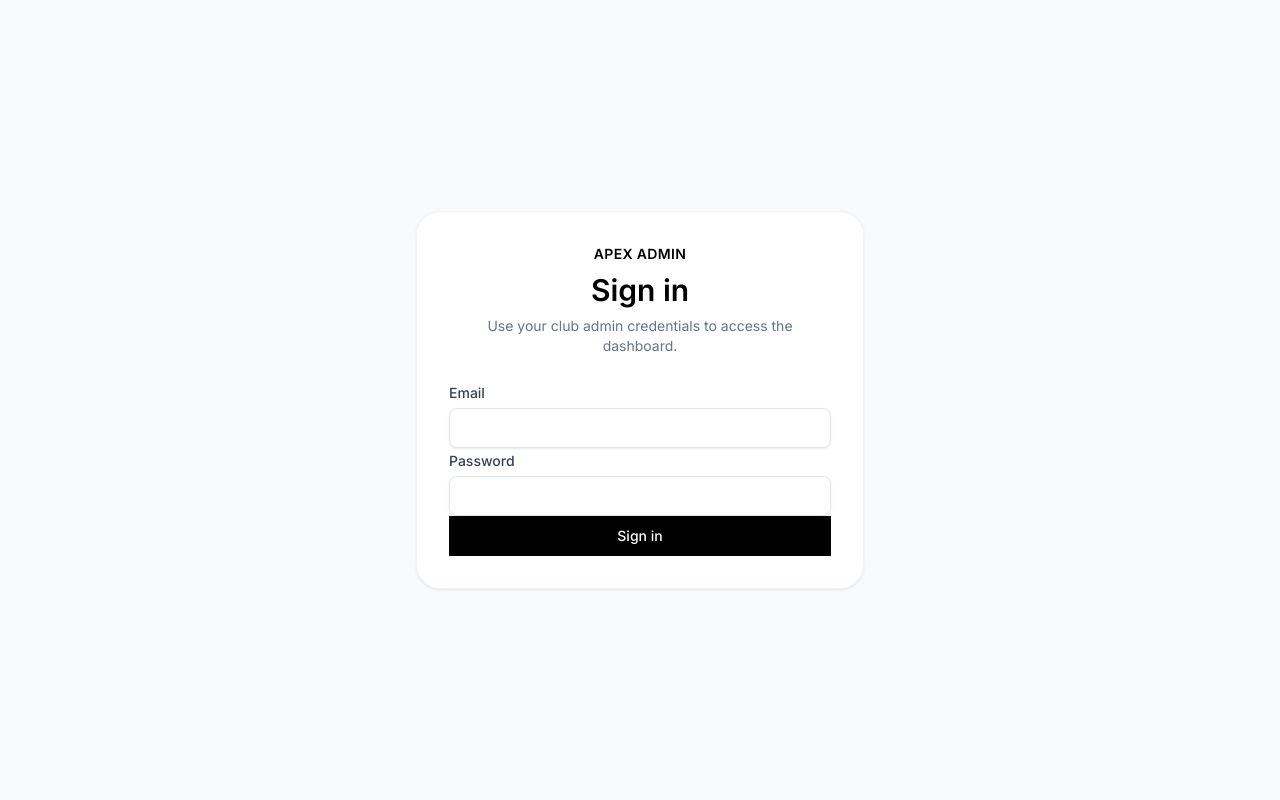
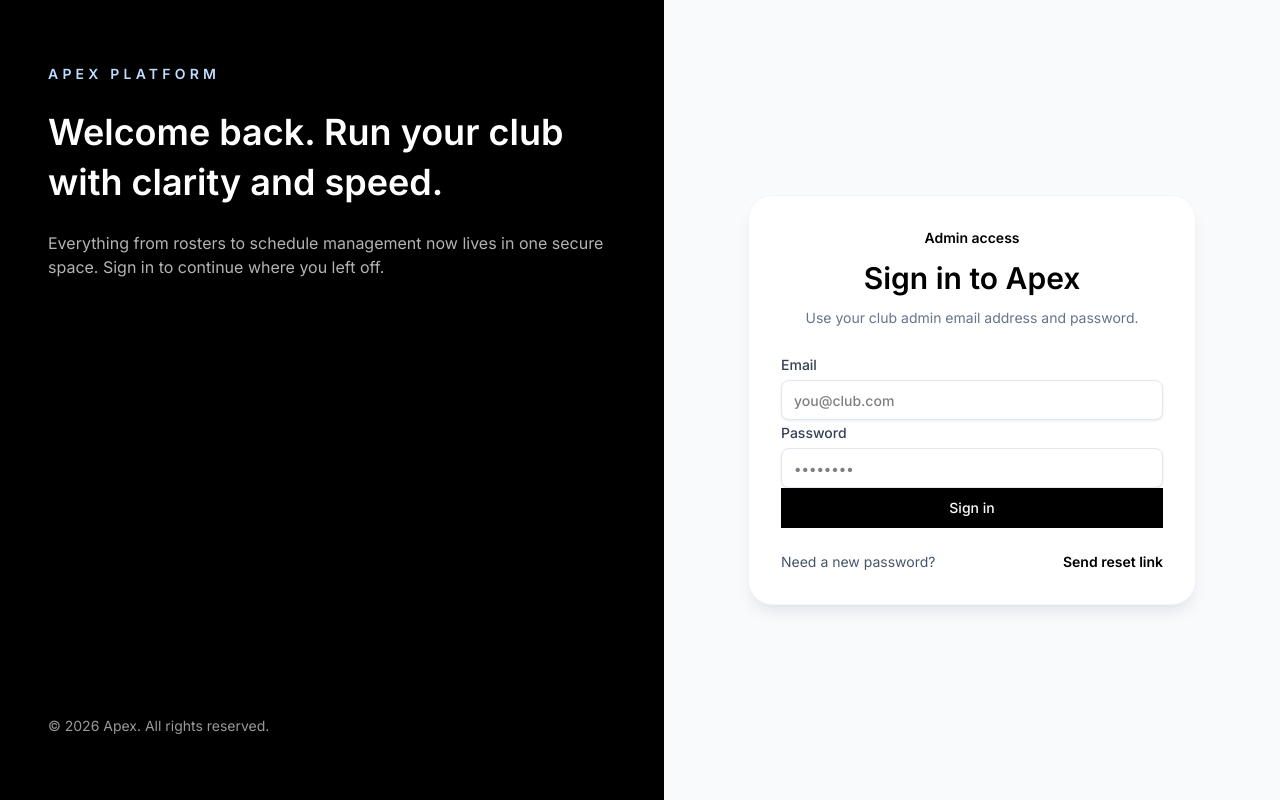
Before and after one commit to AXISONE-HQ/apex, a Next.js app in the folder frontend/: page /login in a window 1280 px wide. Built offline with nearby package versions, Linux system fonts and the light colour scheme; no server answers.

Commit message:
feat(auth): drop 3 reset and polish

```diff
--- a/frontend/src/components/auth/AuthGuard.tsx
+++ b/frontend/src/components/auth/AuthGuard.tsx
@@ -37,7 +37,7 @@ export function AuthGuard({ children }: AuthGuardProps) {
     }
   }, [isUnauthorized, pathname, router]);
 
-  if (sessionQuery.status === "loading") {
+  if (sessionQuery.isPending) {
     return (
       <div className="flex min-h-screen items-center justify-center text-sm text-[var(--color-navy-500)]">
         Verifying session…
--- a/frontend/src/components/auth/LoginPage.tsx
+++ b/frontend/src/components/auth/LoginPage.tsx
@@ -1,8 +1,9 @@
 "use client";
 
 import { FormEvent, useState } from "react";
-import { useRouter } from "next/navigation";
-import { signInWithEmailAndPassword } from "firebase/auth";
+import { useRouter, useSearchParams } from "next/navigation";
+import { FirebaseError } from "firebase/app";
+import { sendPasswordResetEmail, signInWithEmailAndPassword } from "firebase/auth";
 import { Button } from "@/components/ui/Button";
 import { Input } from "@/components/ui/Input";
 import { firebaseAuth } from "@/lib/firebase";
@@ -12,10 +13,29 @@ const DEMO_SESSION_ENABLED = process.env.NEXT_PUBLIC_ENABLE_DEMO_SESSION === "tr
 
 export function LoginPage() {
   const router = useRouter();
+  const searchParams = useSearchParams();
+  const nextParam = searchParams?.get("next");
+  const redirectTarget = nextParam && nextParam.startsWith("/") ? nextParam : "/app/dashboard";
+
   const [email, setEmail] = useState("");
   const [password, setPassword] = useState("");
   const [error, setError] = useState<string | null>(null);
+  const [statusMessage, setStatusMessage] = useState<string | null>(null);
   const [isSubmitting, setSubmitting] = useState(false);
+  const [isResetting, setResetting] = useState(false);
+
+  const formatError = (err: unknown) => {
+    if (err instanceof FirebaseError) {
+      if (err.code === "auth/invalid-credential" || err.code === "auth/wrong-password" || err.code === "auth/user-not-found") {
+        return "Incorrect email or password.";
+      }
+      if (err.code === "auth/too-many-requests") {
+        return "Too many attempts. Please wait a moment and try again.";
+      }
+      return "Authentication failed. Please try again.";
+    }
+    return "Unexpected error. Please try again.";
+  };
 
   const handleSubmit = async (event: FormEvent<HTMLFormElement>) => {
     event.preventDefault();
@@ -26,6 +46,7 @@ export function LoginPage() {
 
     setSubmitting(true);
     setError(null);
+    setStatusMessage(null);
 
     try {
       const credential = await signInWithEmailAndPassword(firebaseAuth, email.trim(), password);
@@ -41,22 +62,58 @@ export function LoginPage() {
         throw new Error("SESSION_CREATE_FAILED");
       }
 
-      router.replace("/app/dashboard");
+      router.replace(redirectTarget);
     } catch (err) {
       console.error("Login error", err);
-      setError("Unable to sign in with those credentials.");
+      setError(formatError(err));
     } finally {
       setSubmitting(false);
     }
   };
 
+  const handlePasswordReset = async () => {
+    if (!email.trim()) {
+      setStatusMessage("Enter your email above first.");
+      return;
+    }
+
+    setResetting(true);
+    setStatusMessage(null);
+    setError(null);
+
+    try {
+      await sendPasswordResetEmail(firebaseAuth, email.trim());
+      setStatusMessage("Password reset email sent. Check your inbox.");
+    } catch (err) {
+      console.error("Password reset error", err);
+      setStatusMessage(formatError(err));
+    } finally {
+      setResetting(false);
+    }
+  };
+
   return (
-    <div className="flex min-h-screen items-center justify-center bg-[var(--color-background)] px-6 py-10">
-      <div className="w-full max-w-md space-y-6 rounded-3xl border border-[var(--color-navy-100)] bg-white p-8 shadow-sm">
-        <div className="space-y-2 text-center">
-          <p className="text-sm font-semibold uppercase tracking-wide text-[var(--color-blue-600)]">Apex Admin</p>
-          <h1 className="text-3xl font-semibold text-[var(--color-navy-900)]">Sign in</h1>
-          <p className="text-sm text-[var(--color-navy-500)]">Use your club admin credentials to access the dashboard.</p>
+    <div className="flex min-h-screen flex-col bg-[var(--color-background)] text-[var(--color-navy-900)] lg:flex-row">
+      <div className="hidden flex-1 flex-col justify-between bg-[var(--color-navy-900)] px-12 py-16 text-white lg:flex">
+        <div className="space-y-6">
+          <p className="text-sm font-semibold uppercase tracking-[0.3em] text-[var(--color-blue-200)]">Apex Platform</p>
+          <h1 className="text-4xl font-semibold leading-snug">
+            Welcome back. Run your club with clarity and speed.
+          </h1>
+          <p className="text-base text-white/70">
+            Everything from rosters to schedule management now lives in one secure space. Sign in to continue where you left off.
+          </p>
+        </div>
+        <p className="text-sm text-white/60">© {new Date().getFullYear()} Apex. All rights reserved.</p>
+      </div>
+      <div className="flex flex-1 items-center justify-center px-6 py-10">
+        <div className="w-full max-w-md space-y-6 rounded-3xl border border-[var(--color-navy-100)] bg-white p-8 shadow-lg">
+          <div className="space-y-3 text-center">
+            <p className="text-sm font-semibold text-[var(--color-blue-600)]">Admin access</p>
+            <h2 className="text-3xl font-semibold">Sign in to Apex</h2>
+            <p className="text-sm text-[var(--color-navy-500)]">
+              Use your club admin email address and password.
+            </p>
             {DEMO_SESSION_ENABLED ? (
               <p className="rounded-lg bg-[var(--color-muted)] px-3 py-2 text-xs text-[var(--color-navy-600)]">
                 Demo mode is enabled — refresh the page to use the built-in session.
@@ -73,6 +130,7 @@ export function LoginPage() {
                 onChange={(event) => setEmail(event.target.value)}
                 required
                 disabled={isSubmitting}
+                placeholder="you@club.com"
               />
             </label>
             <label className="text-sm font-medium text-[var(--color-navy-700)]">
@@ -84,6 +142,7 @@ export function LoginPage() {
                 onChange={(event) => setPassword(event.target.value)}
                 required
                 disabled={isSubmitting}
+                placeholder="••••••••"
               />
             </label>
             {error ? (
@@ -91,10 +150,25 @@ export function LoginPage() {
                 {error}
               </p>
             ) : null}
+            {statusMessage ? (
+              <p className="rounded-lg bg-[var(--color-muted)] px-3 py-2 text-xs text-[var(--color-navy-600)]">{statusMessage}</p>
+            ) : null}
             <Button type="submit" className="w-full" disabled={isSubmitting}>
               {isSubmitting ? "Signing in…" : "Sign in"}
             </Button>
           </form>
+          <div className="flex flex-wrap items-center justify-between text-sm text-[var(--color-navy-600)]">
+            <span>Need a new password?</span>
+            <button
+              type="button"
+              className="font-semibold text-[var(--color-blue-600)] hover:text-[var(--color-blue-700)]"
+              onClick={handlePasswordReset}
+              disabled={isResetting || !email.trim()}
+            >
+              {isResetting ? "Sending…" : "Send reset link"}
+            </button>
+          </div>
+        </div>
       </div>
     </div>
   );
--- a/frontend/src/components/layout/Topbar.tsx
+++ b/frontend/src/components/layout/Topbar.tsx
@@ -1,5 +1,6 @@
 "use client";
 
+import { useEffect, useRef, useState } from "react";
 import { Avatar } from "@/components/ui/Avatar";
 import { useSessionStore } from "@/stores/sessionStore";
 import { Input } from "@/components/ui/Input";
@@ -12,6 +13,18 @@ interface TopbarProps {
 export function Topbar({ onMenuClick }: TopbarProps) {
   const { userName, role, email } = useSessionStore();
   const { signOut } = useAuthActions();
+  const [isMenuOpen, setMenuOpen] = useState(false);
+  const menuRef = useRef<HTMLDivElement | null>(null);
+
+  useEffect(() => {
+    function handleClick(event: MouseEvent) {
+      if (!menuRef.current?.contains(event.target as Node)) {
+        setMenuOpen(false);
+      }
+    }
+    document.addEventListener("mousedown", handleClick);
+    return () => document.removeEventListener("mousedown", handleClick);
+  }, []);
 
   return (
     <header className="sticky top-0 z-40 flex h-16 items-center gap-4 border-b border-[var(--color-navy-200)] bg-white px-6">
@@ -26,20 +39,34 @@ export function Topbar({ onMenuClick }: TopbarProps) {
       <div className="flex-1">
         <Input className="max-w-md" placeholder="Search players, teams, guardians" />
       </div>
-      <div className="flex items-center gap-3">
-        <div className="text-right text-sm">
-          <p className="font-medium text-[var(--color-navy-900)]">{userName}</p>
-          <p className="text-[var(--color-navy-500)]">{email}</p>
-          <p className="text-[10px] uppercase tracking-wide text-[var(--color-navy-400)]">{role}</p>
+      <div className="relative" ref={menuRef}>
         <button
           type="button"
-            className="mt-1 text-xs font-medium text-[var(--color-blue-600)] hover:text-[var(--color-blue-700)]"
+          className="flex items-center gap-2 rounded-full border border-[var(--color-navy-200)] bg-white px-2 py-1 text-sm font-medium text-[var(--color-navy-900)]"
+          onClick={() => setMenuOpen((open) => !open)}
+        >
+          <Avatar name={userName} size="sm" />
+          <span className="hidden sm:block">{userName}</span>
+          <span aria-hidden className="text-[var(--color-navy-400)]">
+            {isMenuOpen ? "▲" : "▼"}
+          </span>
+        </button>
+        {isMenuOpen ? (
+          <div className="absolute right-0 mt-3 w-60 rounded-2xl border border-[var(--color-navy-100)] bg-white p-4 shadow-xl">
+            <div className="space-y-1 text-sm">
+              <p className="font-semibold text-[var(--color-navy-900)]">{userName}</p>
+              <p className="text-[var(--color-navy-500)]">{email}</p>
+              <p className="text-xs uppercase tracking-wide text-[var(--color-navy-400)]">{role}</p>
+            </div>
+            <button
+              type="button"
+              className="mt-4 w-full rounded-xl border border-[var(--color-navy-200)] px-3 py-2 text-sm font-medium text-[var(--color-navy-700)] hover:bg-[var(--color-muted)]"
               onClick={signOut}
             >
               Sign out
             </button>
           </div>
-        <Avatar name={userName} size="sm" />
+        ) : null}
       </div>
     </header>
   );
```
Lines whose indentation alone changed are shown as unchanged.
